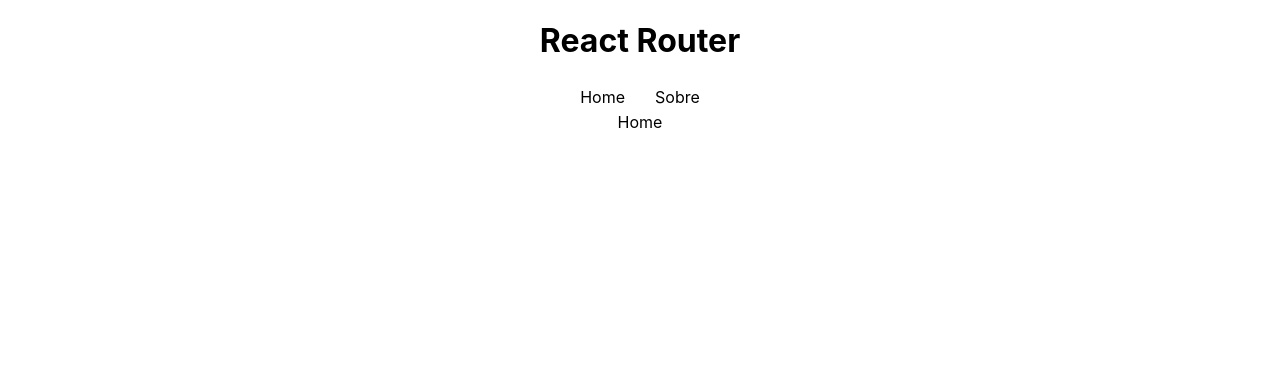
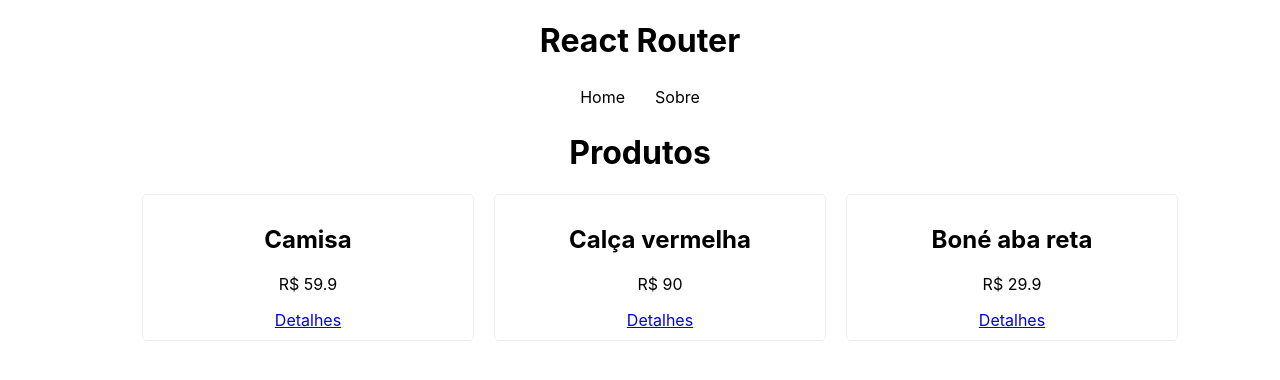
Before and after one commit to fabianagenila/react-router-app, a React (Vite) app: page / in a window 1280 px wide. Shown: the top 380 px of the page. Built offline with nearby package versions, Linux system fonts and the light colour scheme; data requests are answered from the project's data file.

Commit message:
hooks and dynamic routes

```diff
--- a/src/App.jsx
+++ b/src/App.jsx
@@ -2,6 +2,7 @@
 import "./App.css";
 import Home from "./pages/Home";
 import About from "./pages/About";
+import Products from "./pages/Products";
 import Navbar from "./components/Navbar";
 
 const App = () => {
@@ -13,6 +14,7 @@
         <Routes>
           <Route path="/" element={<Home />} />
           <Route path="/about" element={<About />} />
+          <Route path="/products/:id" element={<Products />} />
         </Routes>
       </BrowserRouter>
     </div>
--- /dev/null
+++ b/src/hook/useFetch.js
@@ -0,0 +1,75 @@
+import { useEffect, useState } from "react";
+
+export const useFetch = (url) => {
+  const [data, setData] = useState(null);
+  const [config, setConfig] = useState(null);
+  const [method, setMethod] = useState(null);
+  const [callFetch, setCallFetch] = useState(false);
+  const [loading, setLoading] = useState(false);
+  const [error, setError] = useState(null);
+  const [itemId, setItemId] = useState(null);
+
+  const httpConfig = (data, method) => {
+    if (method === "POST") {
+      setConfig({
+        method,
+        headers: {
+          "Content-Type": "application/json",
+        },
+        body: JSON.stringify(data),
+      });
+
+      setMethod(method);
+    } else if (method === "DELETE") {
+      setConfig({
+        method,
+        headers: {
+          "Content-Type": "application/json",
+        },
+      });
+
+      setMethod(method);
+      setItemId(data);
+    }
+  };
+
+  useEffect(() => {
+    const fetchData = async () => {
+      setLoading(true);
+
+      try {
+        const res = await fetch(url);
+        const json = await res.json();
+        setData(json);
+      } catch (error) {
+        setError("Houve algum erro ao carregar os dados");
+      }
+
+      setLoading(false);
+    };
+
+    fetchData();
+  }, [url, callFetch]);
+
+  useEffect(() => {
+    const httpRequest = async () => {
+      let json;
+
+      if (method === "POST") {
+        let fetchOptions = [url, config];
+        const res = await fetch(...fetchOptions);
+        json = await res.json();
+      } else if (method === "DELETE") {
+        const deleteUrl = `${url}/${itemId}`;
+        const res = await fetch(deleteUrl, config);
+        json = await res.json();
+      }
+
+      setCallFetch(json);
+    };
+
+    httpRequest();
+  }, [config, method, url, itemId]);
+
+  return { data, httpConfig, loading, error };
+};
--- a/src/pages/Home.css
+++ b/src/pages/Home.css
@@ -0,0 +1,15 @@
+.products {
+  display: flex;
+  justify-content: center;
+  flex-wrap: wrap;
+}
+
+.products li {
+  border: 1px solid #efefef;
+  border-radius: 5px;
+  padding: 10px;
+  text-align: center;
+  list-style: none;
+  margin: 0 10px;
+  width: 25%;
+}
--- a/src/pages/Home.jsx
+++ b/src/pages/Home.jsx
@@ -1,7 +1,28 @@
 import "./Home.css";
+import { useFetch } from "../hook/useFetch";
+import { Link } from "react-router-dom";
 
 const Home = () => {
-  return <div>Home</div>;
+  const url = "http://localhost:3000/products";
+
+  const { data: items, loading, error } = useFetch(url);
+
+  return (
+    <div>
+      <h1>Produtos</h1>
+      {error && <p>{error}</p>}
+      <ul className="products">
+        {items &&
+          items.map((item) => (
+            <li key={item.id}>
+              <h2>{item.name}</h2>
+              <p>R$ {item.price}</p>
+              <Link to={`/products/${item.id}`}>Detalhes</Link>
+            </li>
+          ))}
+      </ul>
+    </div>
+  );
 };
 
 export default Home;
--- /dev/null
+++ b/src/pages/Products.jsx
@@ -0,0 +1,13 @@
+import React from "react";
+import { useParams } from "react-router-dom";
+
+const Products = () => {
+  const { id } = useParams();
+  return (
+    <>
+      <p>ID do Produto: {id}</p>
+    </>
+  );
+};
+
+export default Products;
```
